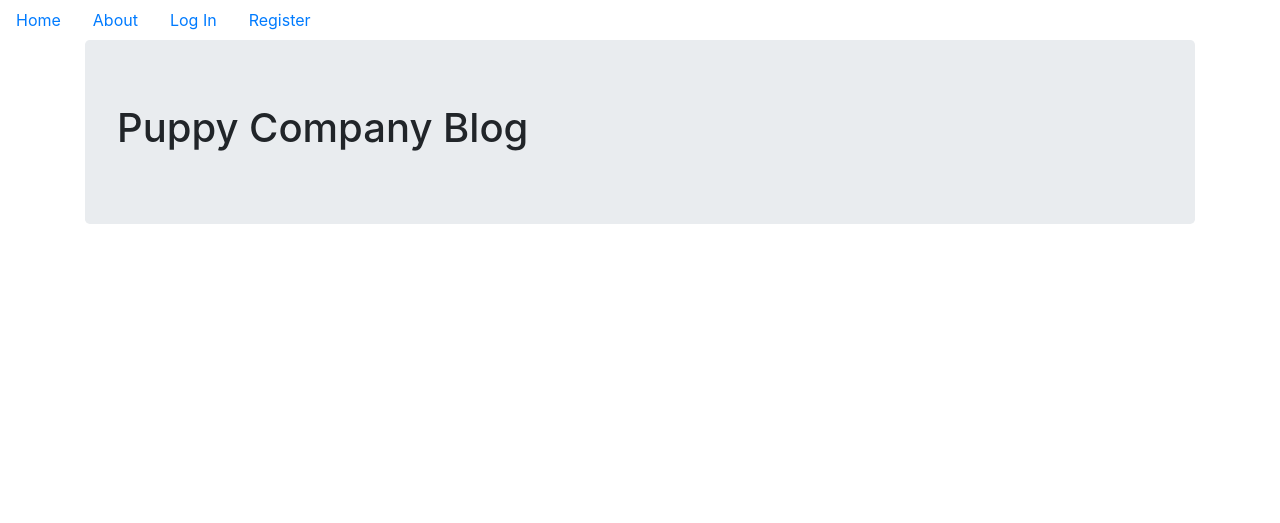
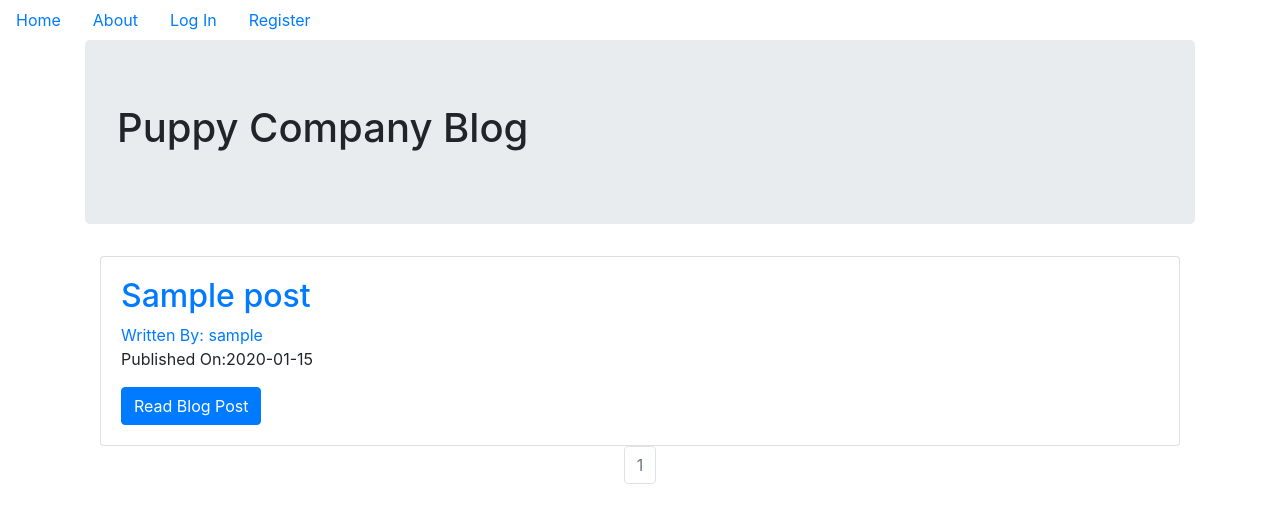
Before and after one commit to anniewong630/practicefilesudemyflask, a Flask app: page / in a window 1280 px wide. Shown: the top 523 px of the page. Run offline with Flask 2, Linux system fonts and the light colour scheme; tables that the repository leaves empty hold one stand-in row (values such as "Sample post"); parts of the project's set-up code (start-up, migrations or seed data) failed here and were passed over; some libraries are stand-ins or nearby versions.

Commit message:
finishing up blog post project, updating a user's post needs to be worked on

```diff
--- a/08-Social Blog Project/app.py
+++ b/08-Social Blog Project/app.py
@@ -1,4 +1,4 @@
 from puppycompanyblog import app
 
 if __name__ == '__main__':
-    app.run()
+    app.run(debug=True)
--- a/08-Social Blog Project/puppycompanyblog/blog_posts/forms.py
+++ b/08-Social Blog Project/puppycompanyblog/blog_posts/forms.py
@@ -4,7 +4,7 @@ from flask_wtf import FlaskForm
 from wtforms import StringField, TextAreaField, SubmitField
 from wtforms.validators import DataRequired
 
-class BlogpostForm(FlaskForm):
+class BlogPostForm(FlaskForm):
     title = StringField('Title', validators=[DataRequired()])
     text = TextAreaField('Text', validators=[DataRequired()])
     submit = SubmitField('Post')
--- a/08-Social Blog Project/puppycompanyblog/core/views.py
+++ b/08-Social Blog Project/puppycompanyblog/core/views.py
@@ -1,11 +1,15 @@
 from flask import render_template, request, Blueprint
+from puppycompanyblog.models import BlogPost
 
 core = Blueprint('core', __name__)
 
 @core.route('/')
 def index():
-    #more to come (list of all available blog posts)
-    return render_template('index.html')
+    #query through all blogposts to be displayed on page(list of all available blog posts)
+    page = request.args.get('page',1,type=int)
+    blog_posts = BlogPost.query.order_by(BlogPost.date.desc()).paginate(page=page,per_page=5)
+
+    return render_template('index.html',blog_posts=blog_posts)
 
 
 @core.route('/info')
--- a/08-Social Blog Project/puppycompanyblog/templates/base.html
+++ b/08-Social Blog Project/puppycompanyblog/templates/base.html
@@ -33,7 +33,7 @@
         </li>
 
         <li class='nav-link'>
-            <a href="#">Create Post</a>
+            <a href="{{url_for('blog_posts.create')}}">Create Post</a>
         </li>
 
         {% else %}
--- a/08-Social Blog Project/puppycompanyblog/templates/index.html
+++ b/08-Social Blog Project/puppycompanyblog/templates/index.html
@@ -1,8 +1,44 @@
 {% extends 'base.html' %}
 
 {% block content %}
-<div class='jumbotron'>
+<div class="jumbotron">
     <h1>Puppy Company Blog</h1>
-    <!-- will add logic later on to add blogposts  -->
 </div>
+
+<div class="container">
+    <!-- for loop that goes through blog posts -->
+    {% for post in blog_posts.items %}
+    <div class="card">
+        <div class="card-body">
+            <h2><a class="card-title" href="{{url_for('blog_posts.blog_post',blog_post_id=post.id)}}">{{post.title}}</a></h2>
+            <a href="{{url_for('users.user_posts',username=post.author.username)}}">Written By: {{post.author.username}}</a>
+            <p>Published On:{{post.date.strftime('%Y-%m-%d')}}</p>
+            <a class="btn btn-primary" href="{{url_for('blog_posts.blog_post',blog_post_id=post.id)}}">Read Blog Post</a>
+        </div>
+
+    </div>
+    {% endfor %}
+</div>
+
+
+<nav aria-label="Page navigation example">
+    <ul class="pagination justify-content-center">
+        <!-- how many numbers you see at the bottom (left, right, current etc) -->
+        {% for page_num in blog_posts.iter_pages(left_edge=1,right_edge=1,left_current=1,right_current=2) %}
+            {% if blog_posts.page == page_num %}
+                <!-- current page disabled so you can't click on the current page -->
+                <li class='page-item disabled'>
+                    <a class='page-link' href="{{url_for('core.index',page=page_num)}}">{{page_num}}</a>
+                </li>
+            {% else %}
+                <li class='page-item '>
+                    <a class='page-link' href="{{url_for('core.index',page=page_num)}}">{{page_num}}</a>
+                </li>
+            {% endif %}
+        {% endfor %}
+    </ul>
+</nav>
+
+
+
 {% endblock %}
--- a/08-Social Blog Project/puppycompanyblog/users/views.py
+++ b/08-Social Blog Project/puppycompanyblog/users/views.py
@@ -112,4 +112,4 @@ def user_posts(username):
     user = User.query.filter_by(username=username).first_or_404()
     blog_posts = BlogPost.query.filter_by(author=user).order_by(BlogPost.date.desc()).paginate(page=page,per_page=5)
 
-    return render_template('user_blog_post.html',blog_posts=blog_posts,user=user)
+    return render_template('user_blog_posts.html',blog_posts=blog_posts,user=user)
```
Also changed, not shown: 08-Social Blog Project/puppycompanyblog/blog_posts/views.py (+7 -6 lines), 08-Social Blog Project/puppycompanyblog/templates/blog_post.html (+43 -0 lines), 08-Social Blog Project/puppycompanyblog/templates/create_post.html (+26 -0 lines), 08-Social Blog Project/puppycompanyblog/templates/user_blog_posts.html (+4 -8 lines).
